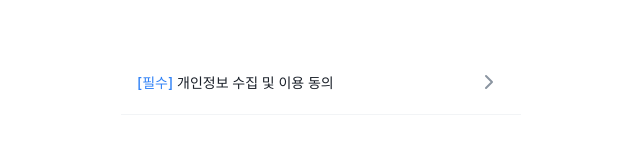
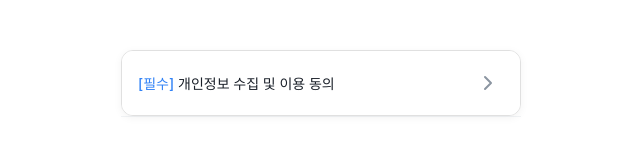
Before and after one commit to hyun7931/react-component, a React (Vite) app: page / in a window 1280 px wide. Shown: the top 166 px of the page, without its empty margins (319-959 px from the left). Built offline with nearby package versions, Linux system fonts and the light colour scheme; a web font is replaced by a local one.

Commit message:
feat: 약관 테두리 스타일 적용

```diff
--- a/src/App.jsx
+++ b/src/App.jsx
@@ -14,6 +14,7 @@ function App() {
 
       {!showDetail && (
         <Agreement>
+          <div className="agreement-card">
             <Agreement.Group
               title={
                 <div style={{ display: 'flex', gap: '4px' }}>
@@ -22,7 +23,6 @@ function App() {
                 </div>
               }
             >
-            {/* 드롭다운 안에 들어갈 실제 체크 항목 */}
               <Agreement.Row
                 isChecked={isChecked}
                 onCheck={() => setIsChecked(!isChecked)}
@@ -33,6 +33,7 @@ function App() {
                 </Agreement.Text>
               </Agreement.Row>
             </Agreement.Group>
+          </div>
         </Agreement>
       )}
 
@@ -40,7 +41,9 @@ function App() {
         <Detail
         onConfirm={
           () => {
+            // 상세 페이지 닫고 목록으로 돌아감
             setShowDetail(false);
+            // 동시에 체크박스 체크 상태로 변경
             setIsChecked(true);
           }}
         >
--- a/src/styles/theme.css
+++ b/src/styles/theme.css
@@ -42,3 +42,16 @@
   -webkit-font-smoothing: antialiased;
   color: var(--st-text-main);
 }
+
+.agreement-card {
+  border: 1px solid #e0e0e0;
+  border-radius: 12px;
+  background-color: #ffffff;
+  box-shadow: 0 2px 8px rgba(0, 0, 0, 0.05);
+  overflow: hidden;
+}
+
+
+.agreement-card .st-agreement-group-header {
+  border-bottom: 1px solid #f0f0f0;
+}
```
Also changed, not shown: src/components/Agreement/Agreement.css (line endings or trailing spaces). Lines whose indentation alone changed are shown as unchanged.
